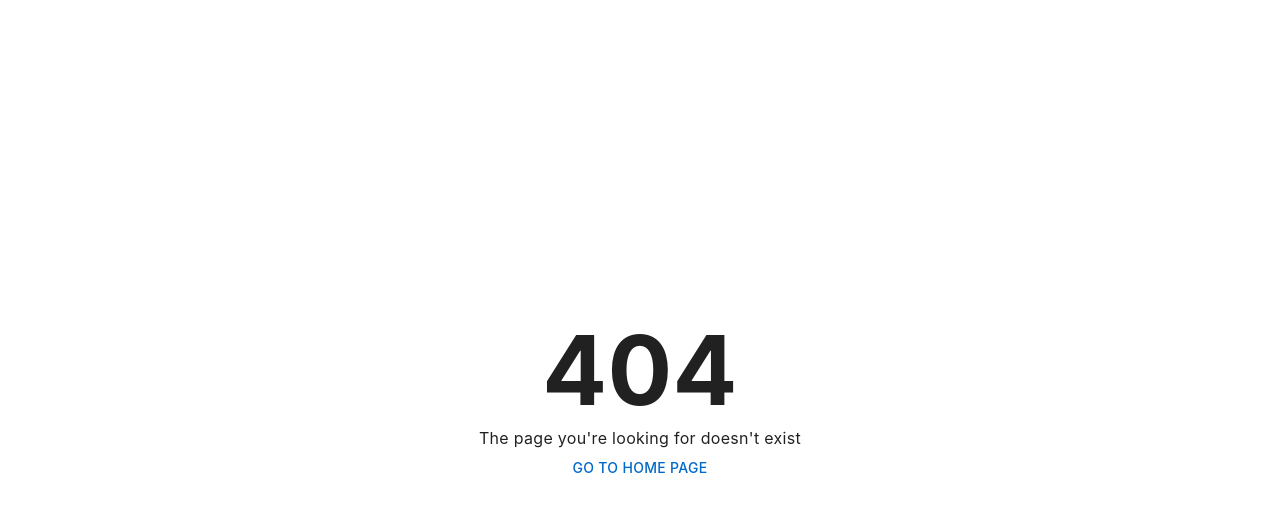
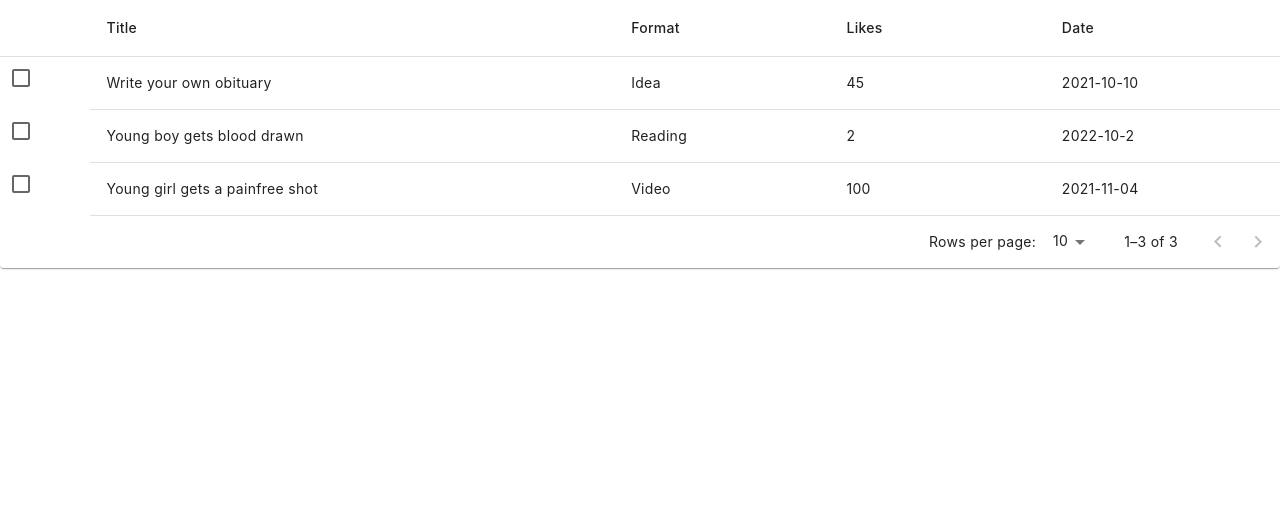
Before and after one commit to hack4impact-upenn/exposurepedia, a React (Create React App) app in the folder client/: page /exposurepedia in a window 1280 px wide. Before the commit this address had no page. Shown: the top 512 px of the page. Built offline with nearby package versions, Linux system fonts and the light colour scheme; no server answers; a web font is replaced by a local one.

Commit message:
creates the exposure item table component and puts it on a preliminary exposurepedia page

```diff
--- a/client/src/App.tsx
+++ b/client/src/App.tsx
@@ -22,6 +22,7 @@ import EmailResetPasswordPage from './Authentication/EmailResetPasswordPage';
 import ResetPasswordPage from './Authentication/ResetPasswordPage';
 import HierarchiesPage from './Hierarchy/HierarchiesPage';
 import ViewHierarchyPage from './Hierarchy/ViewHierarchyPage';
+import Exposurepedia from './Hierarchy/Exposurepedia';
 
 function App() {
   return (
@@ -36,6 +37,7 @@ function App() {
                   <Route element={<UnauthenticatedRoutesWrapper />}>
                     <Route path="/login" element={<LoginPage />} />
                     <Route path="/register" element={<RegisterPage />} />
+                    <Route path="/exposurepedia" element={<Exposurepedia />} />
                     <Route
                       path="/verify-account/:token"
                       element={<VerifyAccountPage />}
--- /dev/null
+++ b/client/src/Hierarchy/Exposurepedia.tsx
@@ -0,0 +1,49 @@
+/* eslint-disable react/react-in-jsx-scope */
+
+import { ExposureItemTable } from '../components/ExposureItemTable';
+
+/**
+ * A page only accessible to authenticated users that displays hierarchies
+ * in a table and allows users to expand and delete hierarchies.
+ */
+
+function Exposurepedia() {
+  const rows = [
+    {
+      key: '1',
+      title: 'Write your own obituary',
+      format: 'Idea',
+      likes: 45,
+      date: '2021-10-10',
+    },
+    {
+      key: '2',
+      title: 'Young boy gets blood drawn',
+      format: 'Reading',
+      likes: 2,
+      date: '2022-10-2',
+    },
+    {
+      key: '3',
+      title: 'Young girl gets a painfree shot',
+      format: 'Video',
+      likes: 100,
+      date: '2021-11-04',
+    },
+  ];
+
+  const columns = [
+    { id: 'checkbox', label: '', minWidth: 15 },
+    { id: 'title', label: 'Title', minWidth: 170 },
+    { id: 'format', label: 'Format', minWidth: 100 },
+    { id: 'likes', label: 'Likes', minWidth: 100 },
+    { id: 'date', label: 'Date', minWidth: 100 },
+  ];
+  return (
+    <div>
+      <ExposureItemTable rows={rows} columns={columns} />
+    </div>
+  );
+}
+
+export default Exposurepedia;
--- /dev/null
+++ b/client/src/components/ExposureItemTable.tsx
@@ -0,0 +1,157 @@
+import React, { useState } from 'react';
+import {
+  Paper,
+  Table,
+  TableBody,
+  TableCell,
+  TableContainer,
+  TableHead,
+  TablePagination,
+  TableRow,
+  Checkbox,
+} from '@mui/material';
+
+/**
+ * interface for the props of the {@link PaginationTable} component
+ * @param columns An {@link Array} of type TColumn
+ * @param rows An {@link Array} of type TRow
+ */
+interface TableProps {
+  rows: TRow[];
+  columns: TColumn[];
+}
+
+interface RowProps {
+  row: TRow;
+  columns: TColumn[];
+}
+
+/**
+ * This column interface defines the properties necessary for each column in a table.
+ * The align and minWidth props are specific to the MUI Table Cell component.
+ */
+interface TColumn {
+  id: string;
+  label: string;
+  minWidth?: number;
+  align?: 'left' | 'right' | 'center' | 'justify' | 'inherit';
+}
+
+/**
+ * This row interface defines the properties necessary for each row in a table. Namely, each row object must have a unique key and a properties mapping each column id to a value.
+ */
+interface TRow {
+  key: string;
+  title: string;
+  format: string;
+  likes: number;
+  date: string;
+  [key: string]: any;
+}
+
+/**
+ * Our pagination table is set up by passing in a row component for each row.
+ * This is the row component for a table of users.
+ * @param columns - an array of TColumn objects that define the columns of the table.
+ * @param row  - a object type containing a unique key for the row and props mapping each column id to a value. If the column id is not present, the corresponding cell will be empty
+ * @returns User Row component, to be used in a user-specific pagination table.
+ */
+function Row({ row, columns }: RowProps) {
+  const [checked, setChecked] = useState(false);
+
+  const handleChange = (event: React.ChangeEvent<HTMLInputElement>) => {
+    setChecked(event.target.checked);
+  };
+
+  return (
+    <TableRow hover role="checkbox" tabIndex={-1} key={`${row.key}TR`}>
+      <Checkbox
+        checked={checked}
+        onChange={handleChange}
+        inputProps={{ 'aria-label': 'controlled' }}
+      />
+      {columns.map((column) => {
+        const value = row[column.id];
+        if (value === null || value === undefined) {
+          return null;
+        }
+        return (
+          <TableCell key={column.id + row.key} align={column.align || 'left'}>
+            {value}
+          </TableCell>
+        );
+      })}
+    </TableRow>
+  );
+}
+
+/**
+ * A pagination table component, mainly used in tables that require
+ * multiple pages, for example the user tables in admin-view. This table will fill 100% of its parent container, so a wrapper should be added if you wish to constrain the table's width and height
+ * @param columns - an array of TColumn objects that define the columns of the table. Each column has a display name (the prop is label) and an id prop used to link with the rows array.
+ * @param rows - an array of TRow objects that define the rows of the table. They each have props which map column ids to values for that row.
+ */
+function ExposureItemTable({ rows, columns }: TableProps) {
+  const [page, setPage] = React.useState(0);
+  const [rowsPerPage, setRowsPerPage] = React.useState(10);
+
+  const handleChangePage = (event: unknown, newPage: number) => {
+    setPage(newPage);
+  };
+
+  const handleChangeRowsPerPage = (
+    event: React.ChangeEvent<HTMLInputElement>,
+  ) => {
+    setRowsPerPage(+event.target.value);
+    setPage(0);
+  };
+
+  return (
+    <Paper
+      sx={{
+        width: '100%',
+        height: '100%',
+        display: 'flex',
+        flexDirection: 'column',
+      }}
+    >
+      <TableContainer sx={{ flexGrow: 1, flexShrink: 1 }}>
+        <Table stickyHeader aria-label="sticky table">
+          <TableHead>
+            <TableRow>
+              {columns.map((column) => (
+                <TableCell
+                  key={column.id}
+                  align={column.align || 'left'}
+                  style={{ minWidth: column.minWidth }}
+                >
+                  {column.label}
+                </TableCell>
+              ))}
+            </TableRow>
+          </TableHead>
+          <TableBody>
+            {rows
+              .slice(page * rowsPerPage, page * rowsPerPage + rowsPerPage)
+              .map((row) => {
+                return <Row row={row} key={row.key} columns={columns} />;
+              })}
+          </TableBody>
+        </Table>
+      </TableContainer>
+      <TablePagination
+        rowsPerPageOptions={[10, 25, 100]}
+        component="div"
+        count={rows.length}
+        rowsPerPage={rowsPerPage}
+        page={page}
+        onPageChange={handleChangePage}
+        onRowsPerPageChange={handleChangeRowsPerPage}
+        sx={{ flexShrink: 0, flexGrow: 0 }}
+      />
+    </Paper>
+  );
+}
+
+export { ExposureItemTable };
+export type { TRow, TColumn };
```
